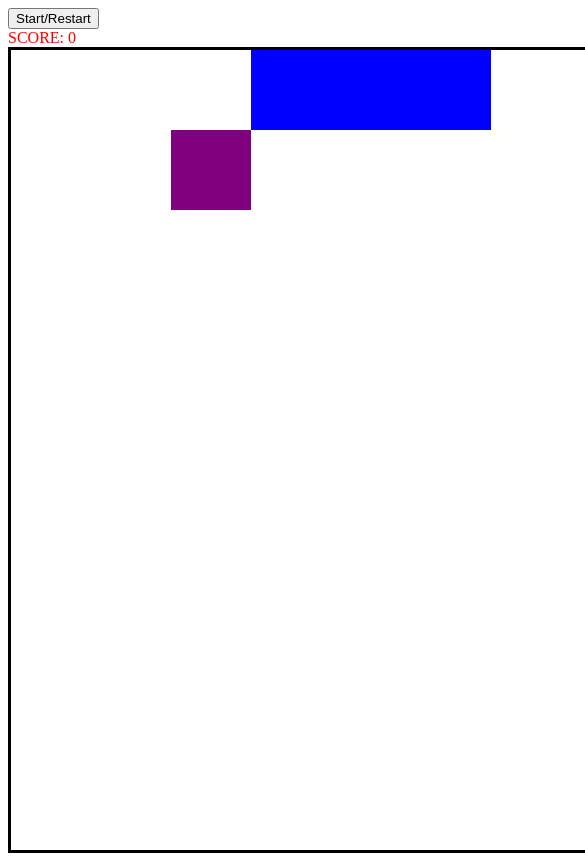
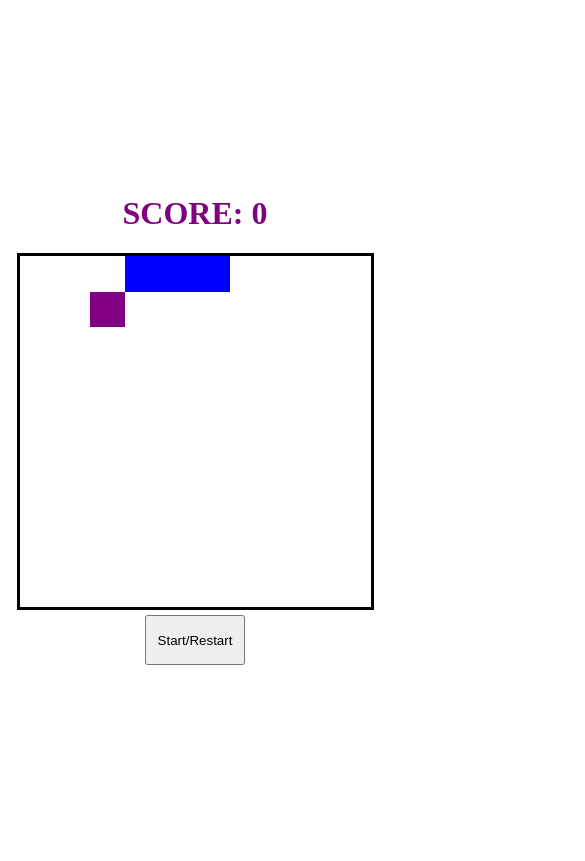
Before and after one commit to maayan4ever/snake, a plain HTML site: page index.html in a window 390 px wide. Both pictures are taken after a click on the button "Start/Restart". Shown: the top 861 px of the page, 585 px wide, since content can reach past the window. Drawn offline with Linux system fonts and the light colour scheme.

Commit message:
responsive and fixes

```diff
--- a/app.js
+++ b/app.js
@@ -4,10 +4,14 @@ const LEFT = -1;
 const UP = -WIDTH;
 const DOWN = WIDTH;
 
+const DEFAULT_SNAKE = [2, 1, 0];
+const DEFAULT_DIRECTION = 1;
+const DEFAULT_INTERVAL_TIME = 800;
+
 // TODO:
 // 1. Show the game over on the screen
 // 2. Deploy the game on the web
-// 3. Adapt the game to mobile devices
+// 3. Adapt the game to mobile devices - responsive design & touch events
 // 4. Add some sound effects
 // 5. Add a high scores list
 
@@ -16,17 +20,18 @@ document.addEventListener("DOMContentLoaded", () => {
   const scoreDisplay = document.querySelector(".score span");
   const startBtn = document.querySelector(".start");
 
-  let currentSnake = [2, 1, 0];
+  let currentSnake, direction, intervalTime;
   let appleIndex = 0;
-  let direction = 1;
-  let intervalTime = 800;
   let speed = 0.9;
   let interval = 0;
   let score = 0;
 
   function clearGame() {
-    currentSnake.forEach((index) => squares[index].classList.remove("snake"));
-    currentSnake = [2, 1, 0];
+    currentSnake = [...DEFAULT_SNAKE];
+    direction = DEFAULT_DIRECTION;
+    squares.forEach((sq) => sq.classList.remove("snake", "apple"));
+    console.log("clearGame", currentSnake, direction);
+    intervalTime = DEFAULT_INTERVAL_TIME;
     squares[appleIndex].classList.remove("apple");
     updateScore(0);
     stop();
@@ -61,9 +66,13 @@ document.addEventListener("DOMContentLoaded", () => {
   }
 
   function move() {
+    let nextHead = currentSnake[0] + direction;
+    if (nextHead === currentSnake[1]) {
+      direction = -direction;
+      nextHead = currentSnake[0] + direction;
+    }
     const tail = currentSnake.pop();
     squares[tail].classList.remove("snake");
-    const nextHead = currentSnake[0] + direction;
     if (
       nextHead < 0 ||
       nextHead >= WIDTH * WIDTH ||
--- a/index.html
+++ b/index.html
@@ -7,10 +7,12 @@
     <title>Maayan's Snake</title>
   </head>
   <body>
-    <button class="start">Start/Restart</button>
+    <div class="container">
       <div class="score">
+        <h1>
           SCORE:
           <span>0</span>
+        </h1>
       </div>
       <div class="grid">
         <div></div>
@@ -114,5 +116,7 @@
         <div></div>
         <div></div>
       </div>
+      <button class="start">Start/Restart</button>
+    </div>
   </body>
 </html>
--- a/style.css
+++ b/style.css
@@ -1,18 +1,40 @@
+body {
+  margin: 0;
+  padding: 0;
+  overflow: hidden;
+}
+
+.container {
+  display: flex;
+  flex-direction: column;
+  align-items: center;
+  justify-content: center;
+  height: 100vh;
+}
+
 .score {
-  color: red;
+  color: purple;
+}
+
+.start {
+  width: 100px;
+  height: 50px;
+  margin: 5px;
 }
 
 .grid {
-  width: 800px;
-  height: 800px;
+  width: 80vh;
+  max-width: 90vw;
+  max-height: 90vw;
+  height: 80vh;
   display: flex;
   flex-wrap: wrap;
   border-style: solid;
 }
 
 .grid div {
-  width: 80px;
-  height: 80px;
+  width: 10%;
+  height: 10%;
 }
 
 .snake {
```
Lines whose indentation alone changed are shown as unchanged.
